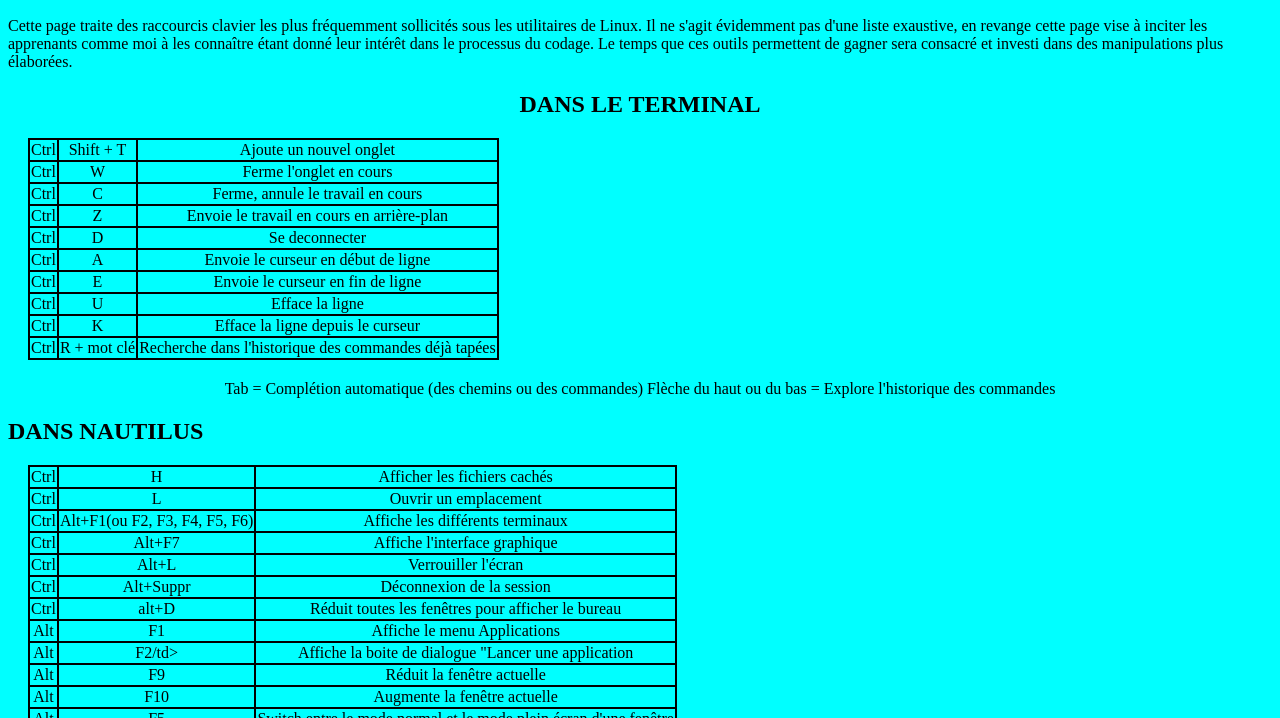
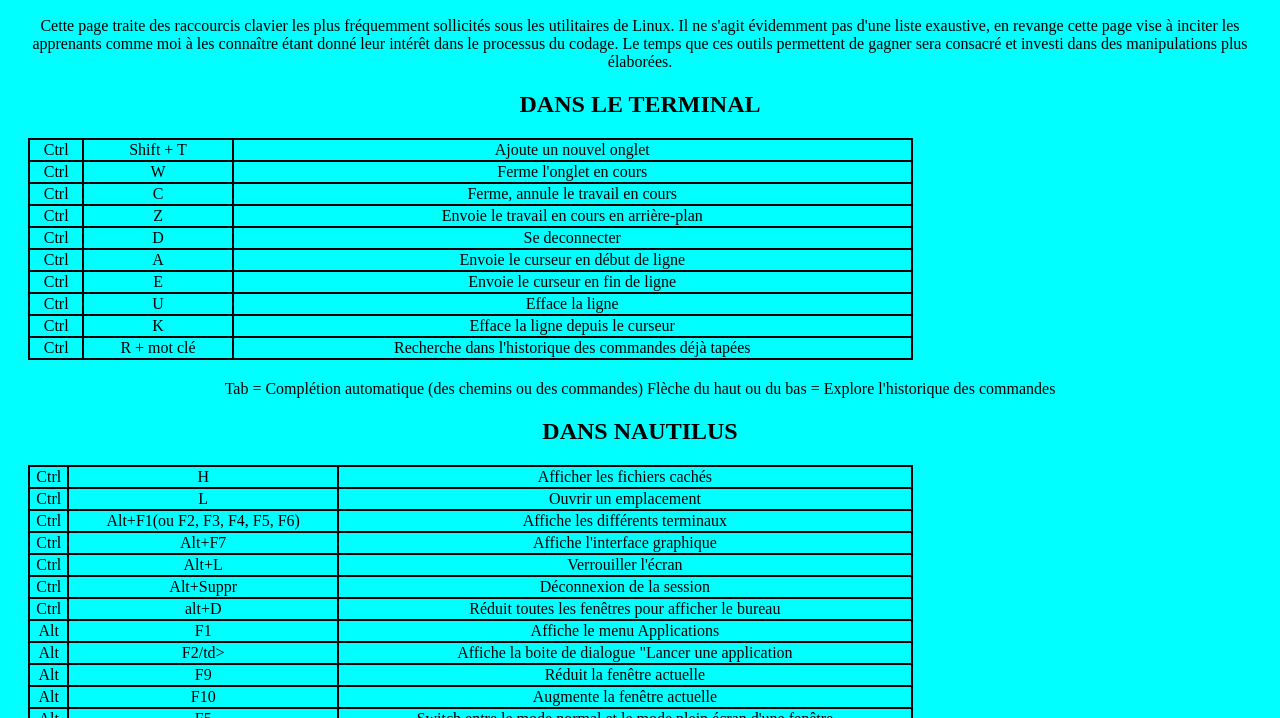
Before and after one commit to NTUMBA/cheatsheetraccourcis, a plain HTML site: page index.html in a window 1280 px wide. Shown: the part 82-800 px from the top of the page. Drawn offline with Linux system fonts and the light colour scheme.

Commit message:
Align text and style table: width, margin and padding

```diff
--- a/style.css
+++ b/style.css
@@ -1,10 +1,11 @@
 body{
   background-color: aqua; /*Le champ d'application et entre guillemet variable: sa valeur*/
+  text-align: center;
 }
 table{
   border-collapse: collapse;
   text-align: center;
-  margin: 20px;
+  margin: 20px;width: 70%;
 }
 td{
   border-collapse: collapse;
```
